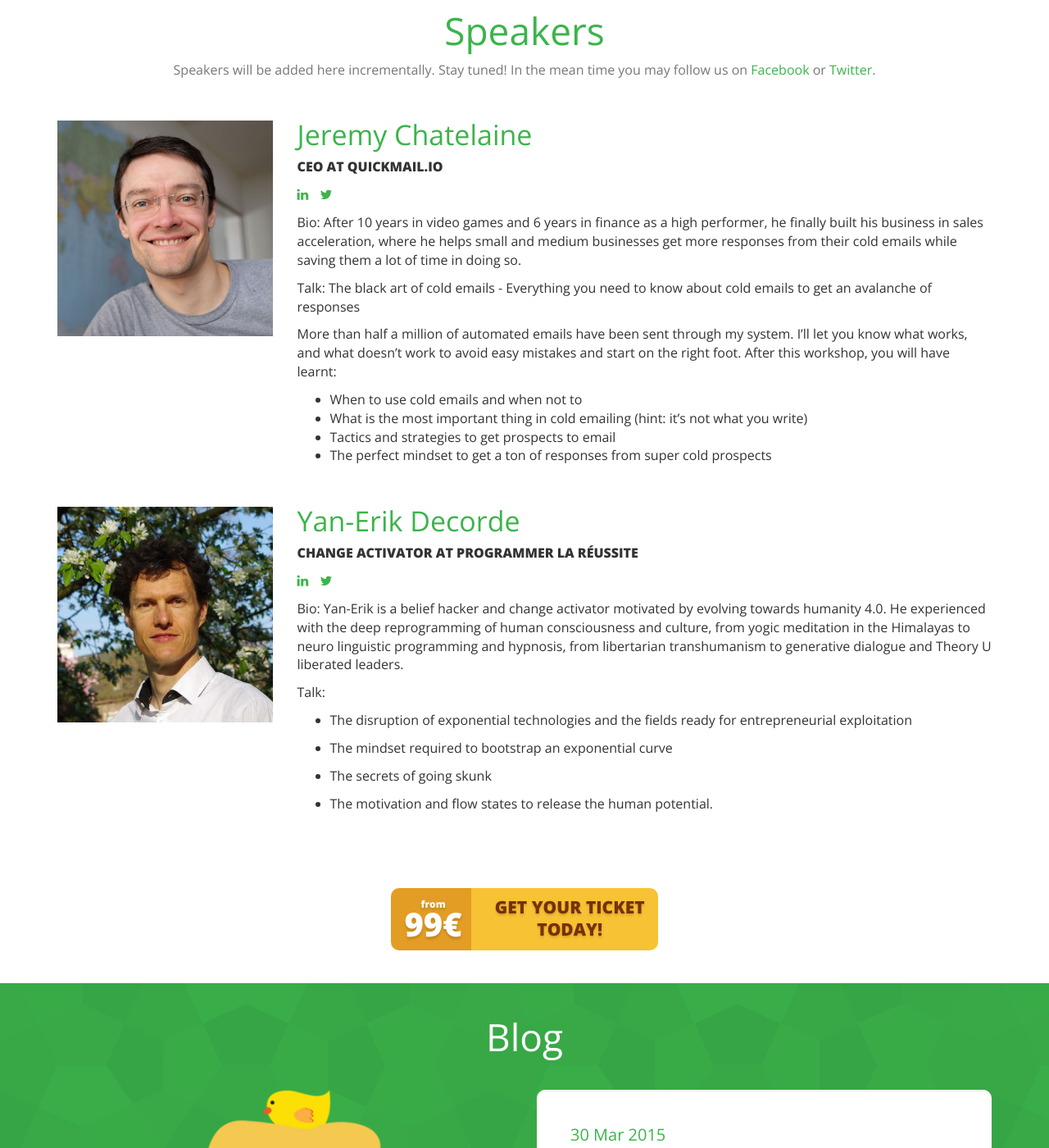
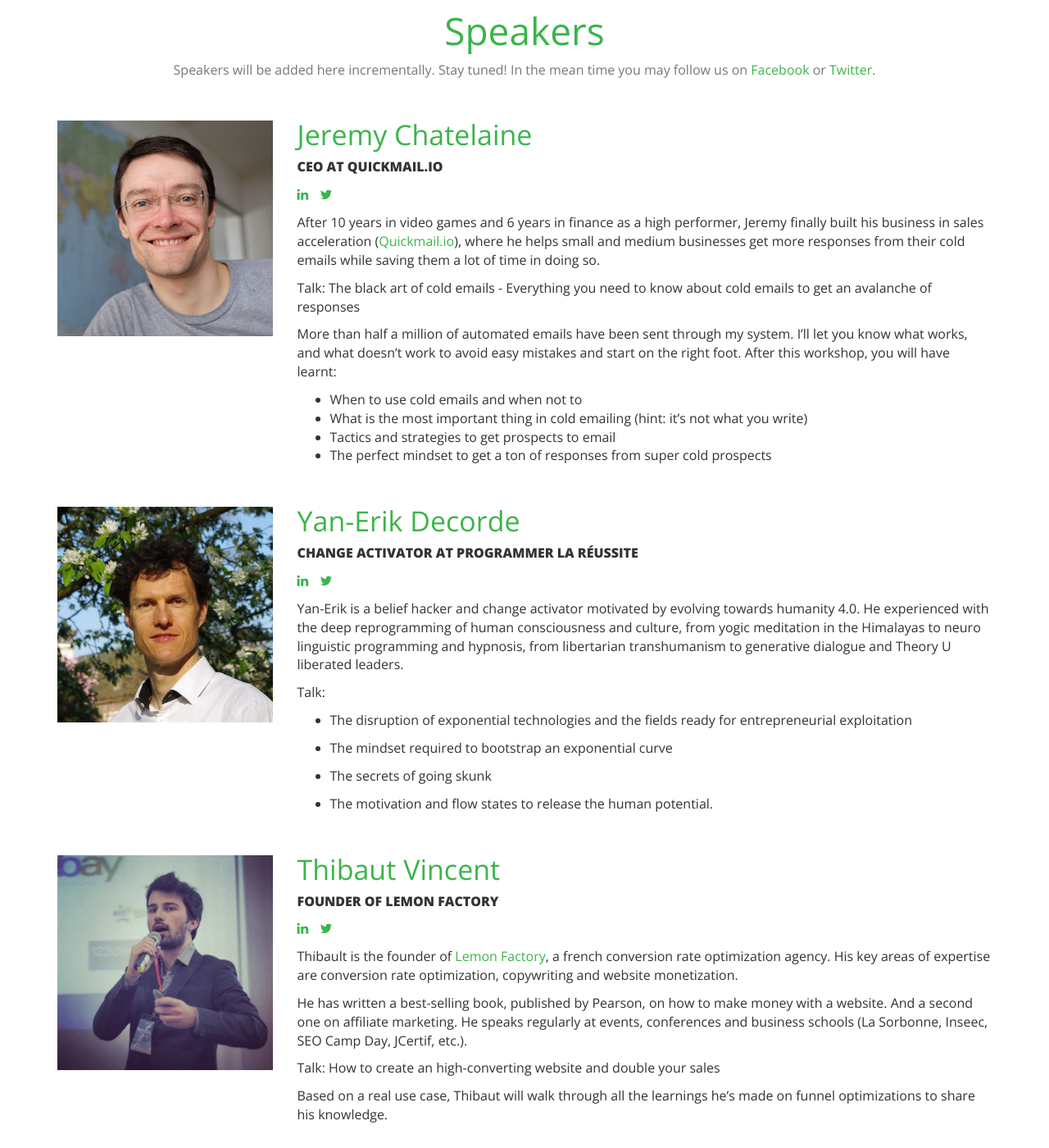
Before and after one commit to AlsaceDigitale/geeksonafarm_2015, a Jekyll site: the page built from speakers.html, in a window 1280 px wide and 1400 px high, scrolled down 570 px. Shown: the whole window at 82% size. Built offline with Jekyll 4.4.1, drawn with Linux system fonts in a browser that asks for light colours; nearby versions of some CDN libraries; comment, search, counter and statistics services are not loaded.

Commit message:
added Thibaut Vincent as speakers

```diff
--- a/_config.yml
+++ b/_config.yml
@@ -25,7 +25,7 @@
 speakers:
   - name: Jeremy Chatelaine
     title: CEO at Quickmail.io
-    bio: "After 10 years in video games and 6 years in finance as a high performer, he finally built his business in sales acceleration, where he helps small and medium businesses get more responses from their cold emails while saving them a lot of time in doing so."
+    bio: "After 10 years in video games and 6 years in finance as a high performer, Jeremy finally built his business in sales acceleration ([Quickmail.io](https://quickmail.io)), where he helps small and medium businesses get more responses from their cold emails while saving them a lot of time in doing so."
     talk_title: The black art of cold emails - Everything you need to know about cold emails to get an avalanche of responses
     talk_description: "More than half a million of automated emails have been sent through my system. I'll let you know what works, and what doesn't work to avoid easy mistakes and start on the right foot. After this workshop, you will have learnt:\n\n* When to use cold emails and when not to\n* What is the most important thing in cold emailing (hint: it's not what you write)\n* Tactics and strategies to get prospects to email\n* The perfect mindset to get a ton of responses from super cold prospects"
     linkedin: https://ch.linkedin.com/in/jeremychatelaine
@@ -36,3 +36,10 @@
     talk_description: "* The disruption of exponential technologies and the fields ready for entrepreneurial exploitation\n\n* The mindset required to bootstrap an exponential curve\n\n* The secrets of going skunk\n\n* The motivation and flow states to release the human potential."
     linkedin: https://www.linkedin.com/pub/yan-erik-decorde/20/49/854
     twitter: https://twitter.com/yanerikdecorde
+  - name: Thibaut Vincent
+    title: Founder of Lemon Factory
+    bio: "Thibault is the founder of [Lemon Factory](http://lemonfactory.fr/), a french conversion rate optimization agency. His key areas of expertise are conversion rate optimization, copywriting and website monetization.\n\nHe has written a best-selling book, published by Pearson, on how to make money with a website. And a second one on affiliate marketing. He speaks regularly at events, conferences and business schools (La Sorbonne, Inseec, SEO Camp Day, JCertif, etc.)."
+    talk_title: "How to create an high-converting website and double your sales"
+    talk_description: "Based on a real use case, Thibaut will walk through all the learnings he's made on funnel optimizations to share his knowledge."
+    linkedin: https://www.linkedin.com/pub/thibault-vincent/1a/8a8/29b
+    twitter: https://twitter.com/thibaultvincent
--- a/speakers.html
+++ b/speakers.html
@@ -44,7 +44,7 @@
                 </li>
               </ul>
               <p>
-                Bio: {{ speaker.bio }}
+                {{ speaker.bio | markdownify }}
               </p>
               <p>
                 Talk: {{ speaker.talk_title }}
```
Also changed, not shown: img/thibaut_vincent.jpg (added).
